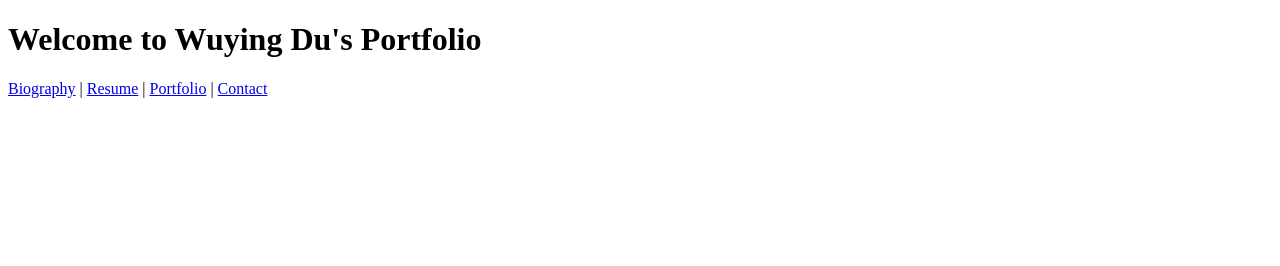
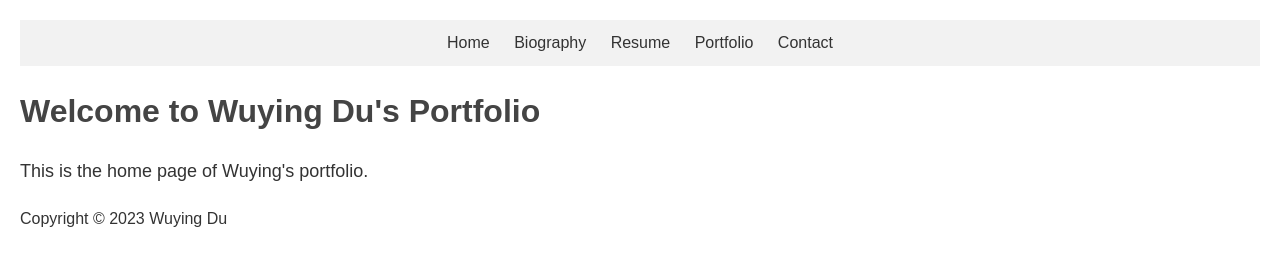
Before and after one commit to Athena42076/WuyingAnalytics, a plain HTML site: page index.html in a window 1280 px wide. Drawn offline with Linux system fonts and the light colour scheme.

Commit message:
Add files via upload

```diff
--- a/index.html
+++ b/index.html
@@ -2,15 +2,20 @@
 <html>
 <head>
     <title>Wuying Du's Portfolio</title>
-    <!-- Add your CSS file link here -->
+    <link rel="stylesheet" type="text/css" href="styles.css">
 </head>
 <body>
-    <h1>Welcome to Wuying Du's Portfolio</h1>
     <nav>
-        <a href="biography.html">Biography</a> |
-        <a href="resume.html">Resume</a> |
-        <a href="portfolio.html">Portfolio</a> |
+        <a href="index.html">Home</a>
+        <a href="biography.html">Biography</a>
+        <a href="resume.html">Resume</a>
+        <a href="portfolio.html">Portfolio</a>
         <a href="contact.html">Contact</a>
     </nav>
+    <h1>Welcome to Wuying Du's Portfolio</h1>
+    <p>This is the home page of Wuying's portfolio.</p>
+    <footer>
+        Copyright © 2023 Wuying Du
+    </footer>
 </body>
 </html>
--- /dev/null
+++ b/styles.css
@@ -0,0 +1,44 @@
+/* Reset margins and paddings */
+* {
+    margin: 0;
+    padding: 0;
+    box-sizing: border-box;
+}
+
+/* Set a font for the whole page */
+body {
+    font-family: Arial, sans-serif;
+    line-height: 1.6;
+    color: #333;
+    padding: 20px;
+}
+
+/* Style the h1 tag */
+h1 {
+    color: #444;
+    margin-bottom: 20px;
+}
+
+/* Style the p tag */
+p {
+    margin-bottom: 20px;
+    font-size: 18px;
+}
+
+/* Style the nav and its links */
+nav {
+    background: #f2f2f2;
+    padding: 10px;
+    margin-bottom: 20px;
+    text-align: center;
+}
+
+nav a {
+    margin: 0 10px;
+    text-decoration: none;
+    color: #333;
+}
+
+nav a:hover {
+    color: #666;
+}
```
Also changed, not shown: biography.html (+13 -2 lines), contact.html (+1 -1 lines), portfolio.html (+1 -1 lines), resume.html (+1 -1 lines).
